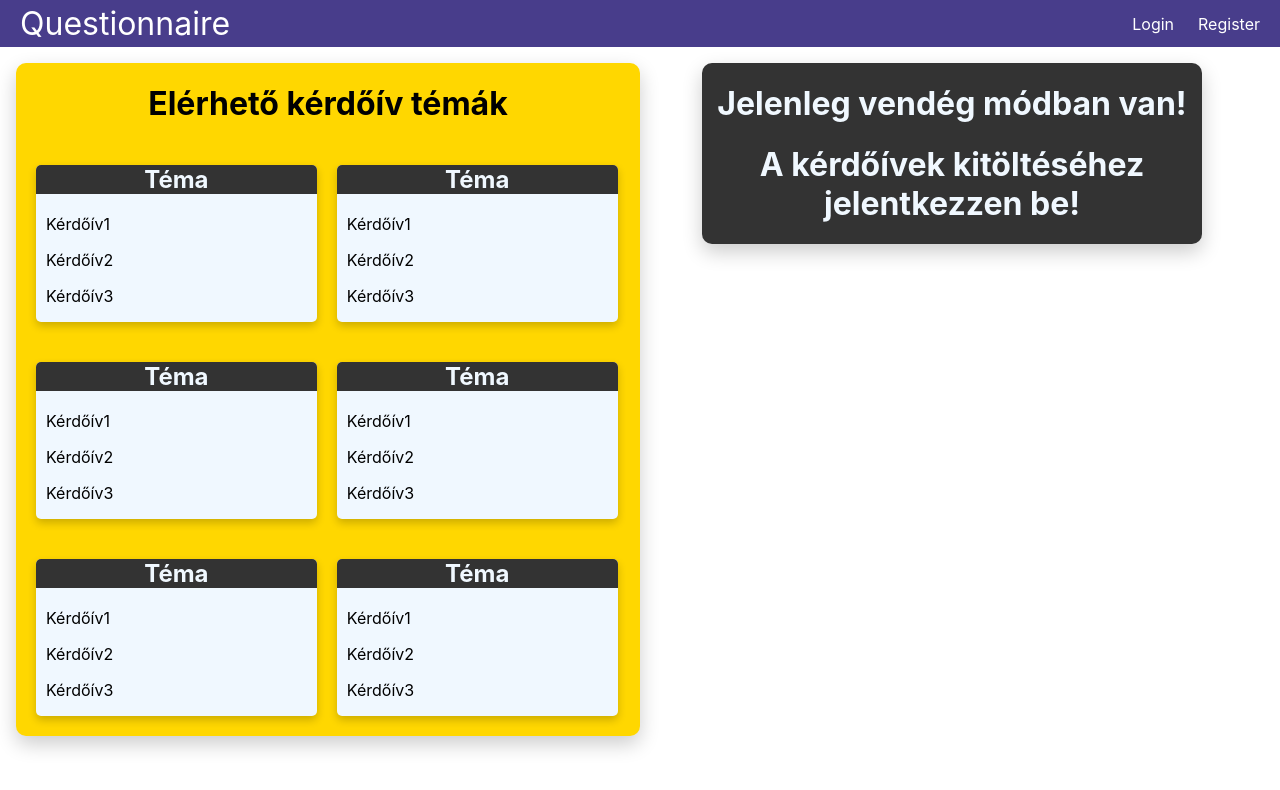
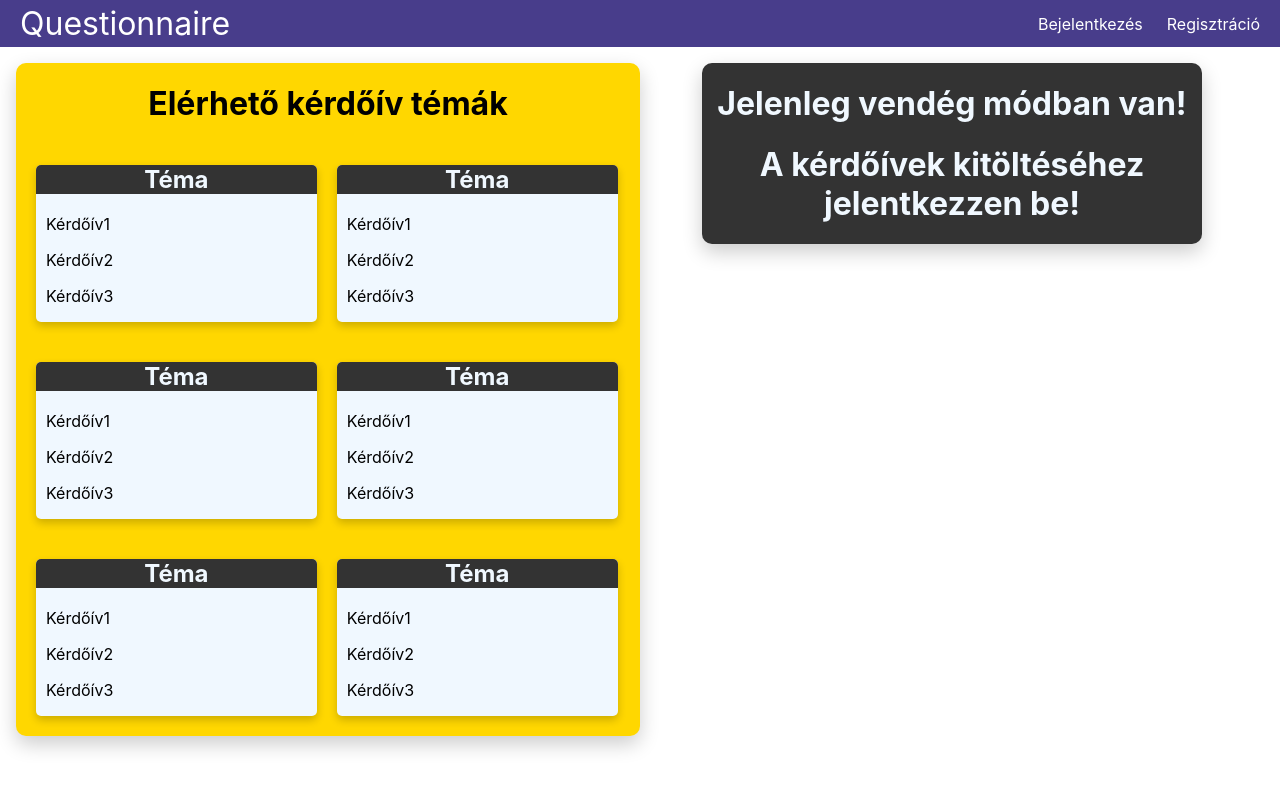
Before and after one commit to JaniITmer/Nagy-Projektmunka, a React (Create React App) app in the folder questionnaire/: page / in a window 1280 px wide. Shown: the top 790 px of the page. Built offline with nearby package versions, Linux system fonts and the light colour scheme.

Commit message:
Navbar modositasa

```diff
--- a/questionnaire/src/App.css
+++ b/questionnaire/src/App.css
@@ -20,10 +20,12 @@ body {
   align-items: stretch;
   gap: 2rem;
   padding: 0 1rem;
+
 }
 
 .site-title {
   font-size: 2rem;
+
 }
 
 .nav ul {
@@ -32,6 +34,8 @@ body {
   list-style: none;
   display: flex;
   gap: 1rem;
+  text-align: center;
+
 }
 
 .nav a {
@@ -46,8 +50,15 @@ body {
 .nav li.active {
   color: black;
   background-color: yellow;
+  border-radius: 50px;
+  width: 100px;
+
+
+
 }
 
 .nav li:hover {
   color: black;
-  background-color: yellow;}
+  background-color: yellow;
+  border-radius: 50px;
+}
--- a/questionnaire/src/Navbar.js
+++ b/questionnaire/src/Navbar.js
@@ -7,8 +7,8 @@ export default function Navbar() {
         Questionnaire
       </Link>
       <ul>
-        <CustomLink to="/login">Login</CustomLink>
-        <CustomLink to="/register">Register</CustomLink>
+        <CustomLink to="/login">Bejelentkezés</CustomLink>
+        <CustomLink to="/register">Regisztráció</CustomLink>
       </ul>
     </nav>
   )
```
